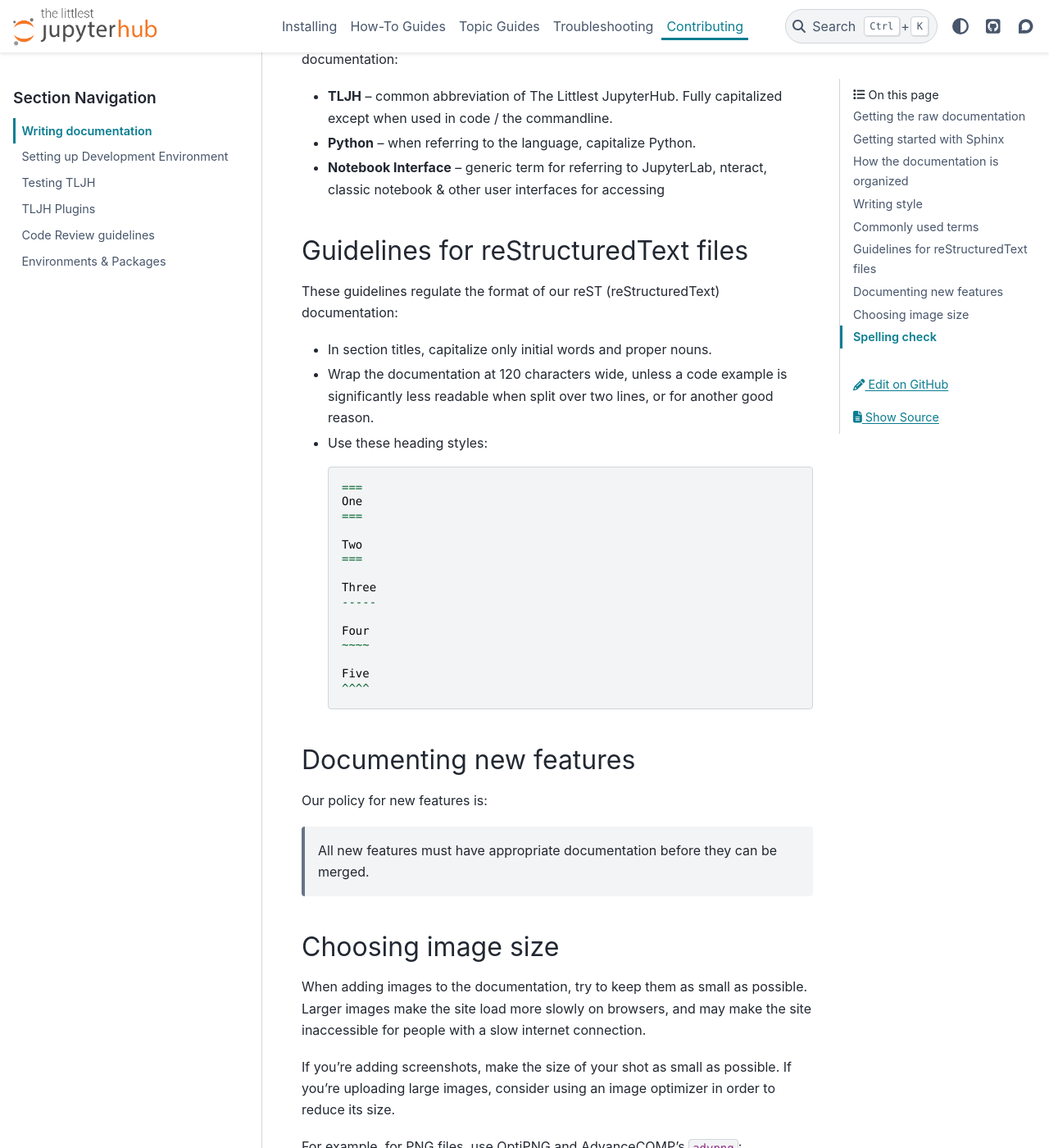
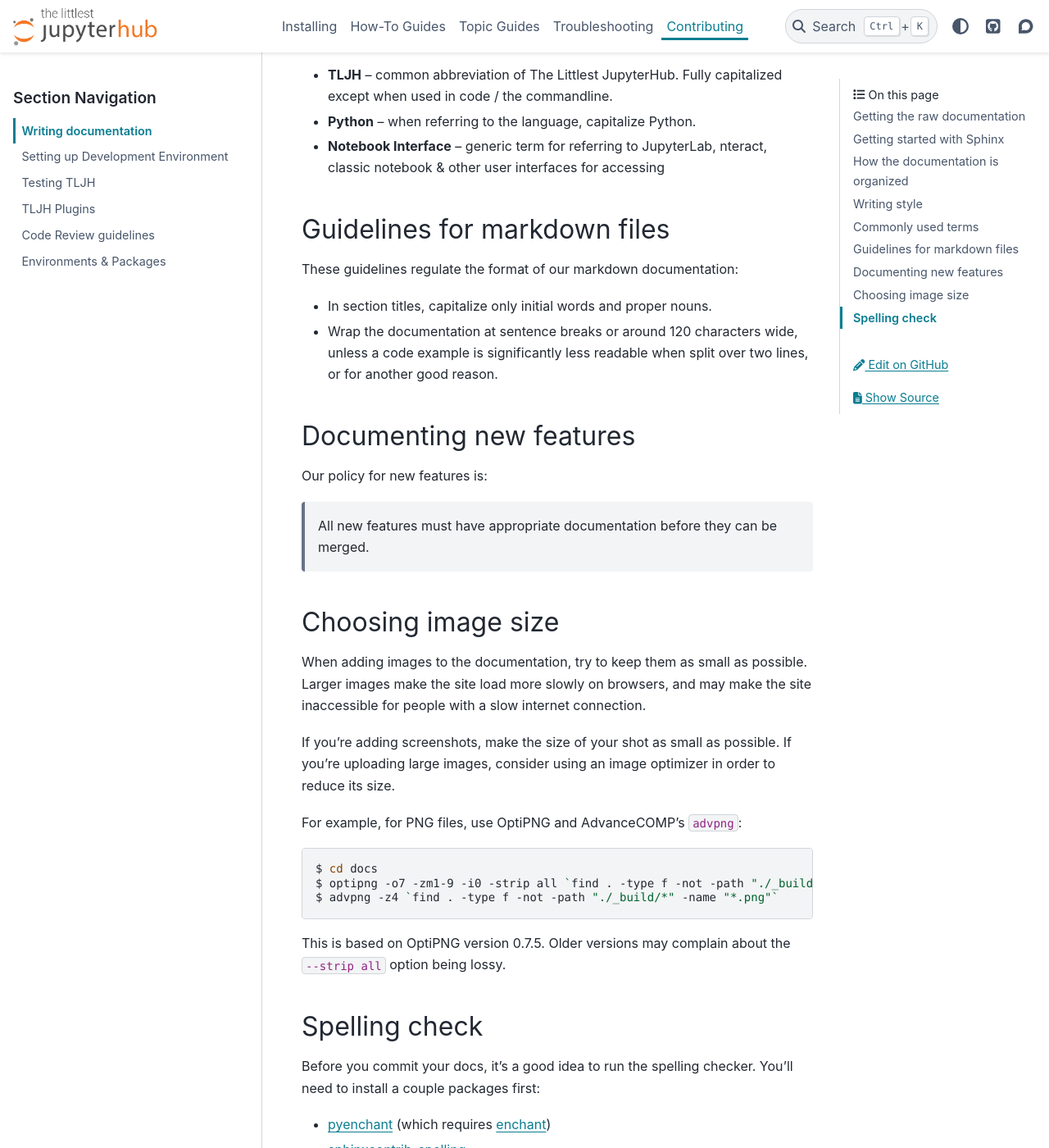
Before and after one commit to jupyterhub/the-littlest-jupyterhub, a Sphinx documentation site: the page built from docs/contributing/docs.md, in a window 1280 px wide and 1400 px high, scrolled down 3519 px. Shown: the whole window at 82% size. Built offline with Sphinx 7.4.7 and the PyData theme 0.15.4, drawn with Linux system fonts in a browser that asks for light colours; pages that are not in the unit, such as notebooks, are missing from menus; some of the changed text lies outside the part shown.

Commit message:
update doc contributing guide to point to markdown instead of rst

````diff
--- a/docs/contributing/docs.md
+++ b/docs/contributing/docs.md
@@ -59,7 +59,7 @@ If you encounter this error, it's likely that you are running inside a virtual e
 Error in "currentmodule" directive:
 ```
 
-To get started contributing, you'll want to read the `reStructuredText reference <https://www.sphinx-doc.org/en/master/usage/restructuredtext/basics.html>`
+To get started contributing, you'll want to get familiar with [markdown](https://commonmark.org/help/) and [MyST](https://myst-parser.readthedocs.io).
 
 Your locally-built documentation will be themed differently than the
 documentation at [the-littlest-jupyterhub.readthedocs.io](https://the-littlest-jupyterhub.readthedocs.io).
@@ -152,36 +152,16 @@ documentation:
 - **Notebook Interface** -- generic term for referring to JupyterLab,
   nteract, classic notebook & other user interfaces for accessing
 
-## Guidelines for reStructuredText files
+## Guidelines for markdown files
 
-These guidelines regulate the format of our reST (reStructuredText)
+These guidelines regulate the format of our markdown
 documentation:
 
 - In section titles, capitalize only initial words and proper nouns.
 
-- Wrap the documentation at 120 characters wide, unless a code example
+- Wrap the documentation at sentence breaks or around 120 characters wide, unless a code example
   is significantly less readable when split over two lines, or for another
   good reason.
-
-- Use these heading styles:
-
-  ```
-  ===
-  One
-  ===
-
-  Two
-  ===
-
-  Three
-  -----
-
-  Four
-  ~~~~
-
-  Five
-  ^^^^
-  ```
 
 ## Documenting new features
 
````
